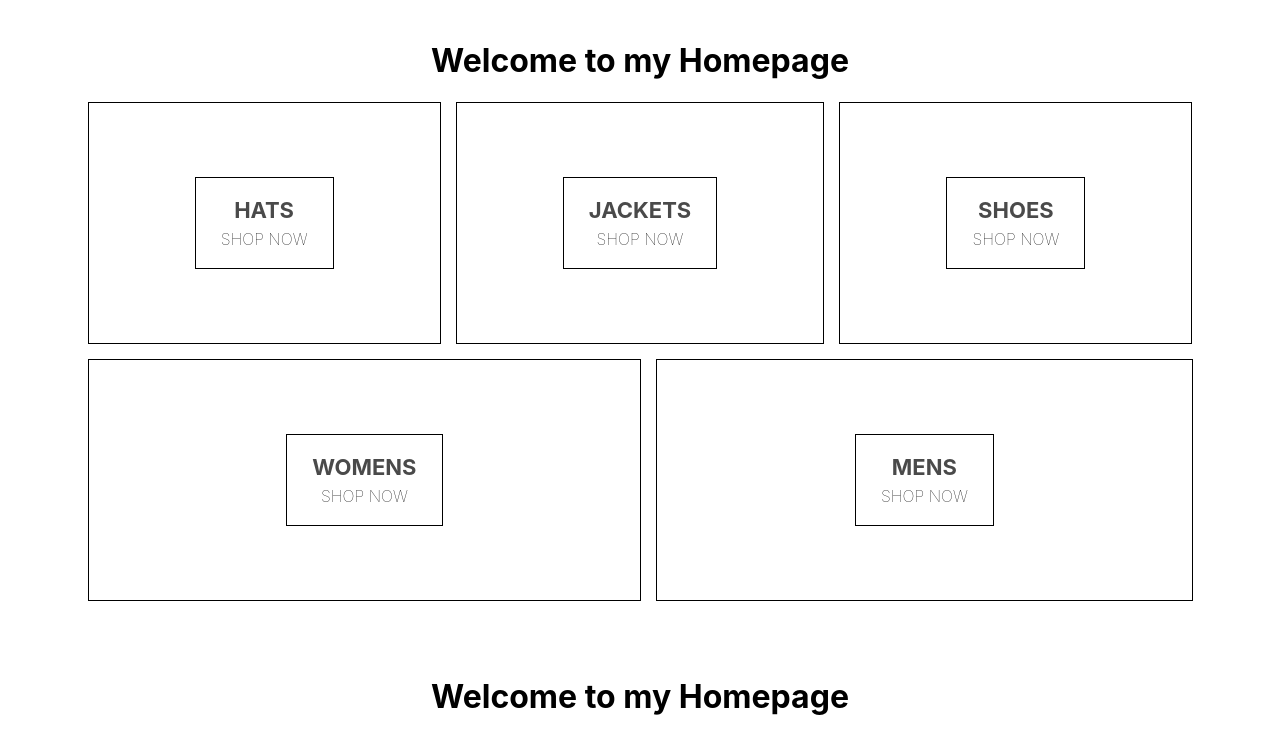
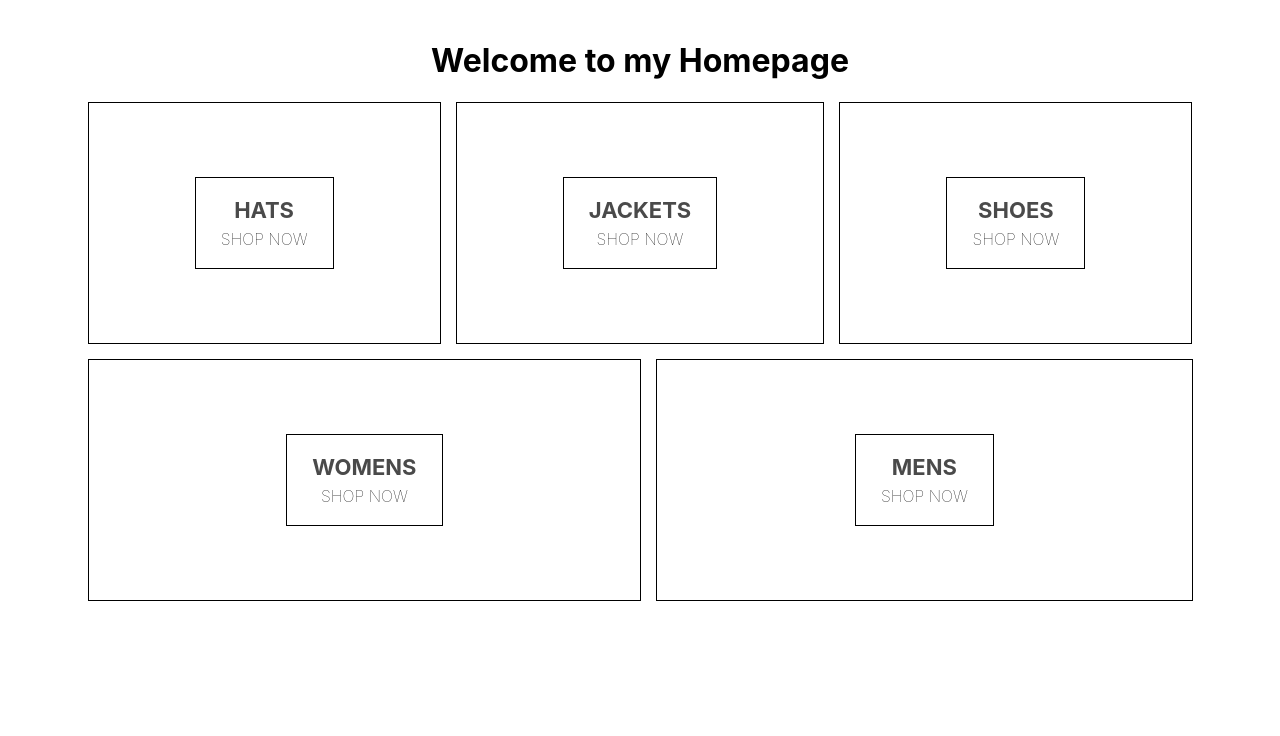
Before and after one commit to LuisTejedaS/crwn-clothing, a React (Create React App) app: page / in a window 1280 px wide. Shown: the top 736 px of the page. Built offline with nearby package versions, Linux system fonts and the light colour scheme.

Commit message:
from terminal corregido

```diff
--- a/src/App.js
+++ b/src/App.js
@@ -6,7 +6,6 @@ function App() {
   return (
     <div>
       <HomePage></HomePage>
-      <HomePage></HomePage>
     </div>
   );
 }
```
